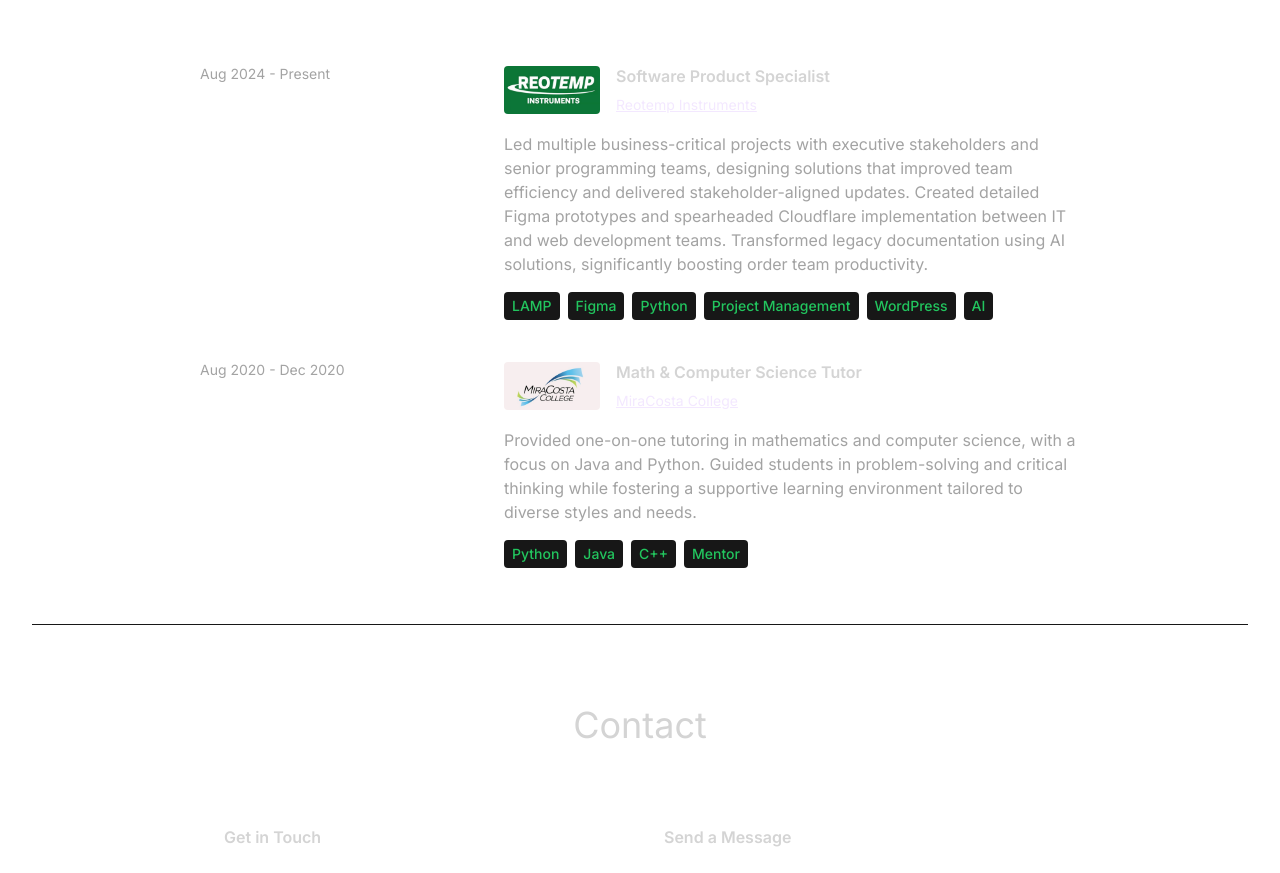
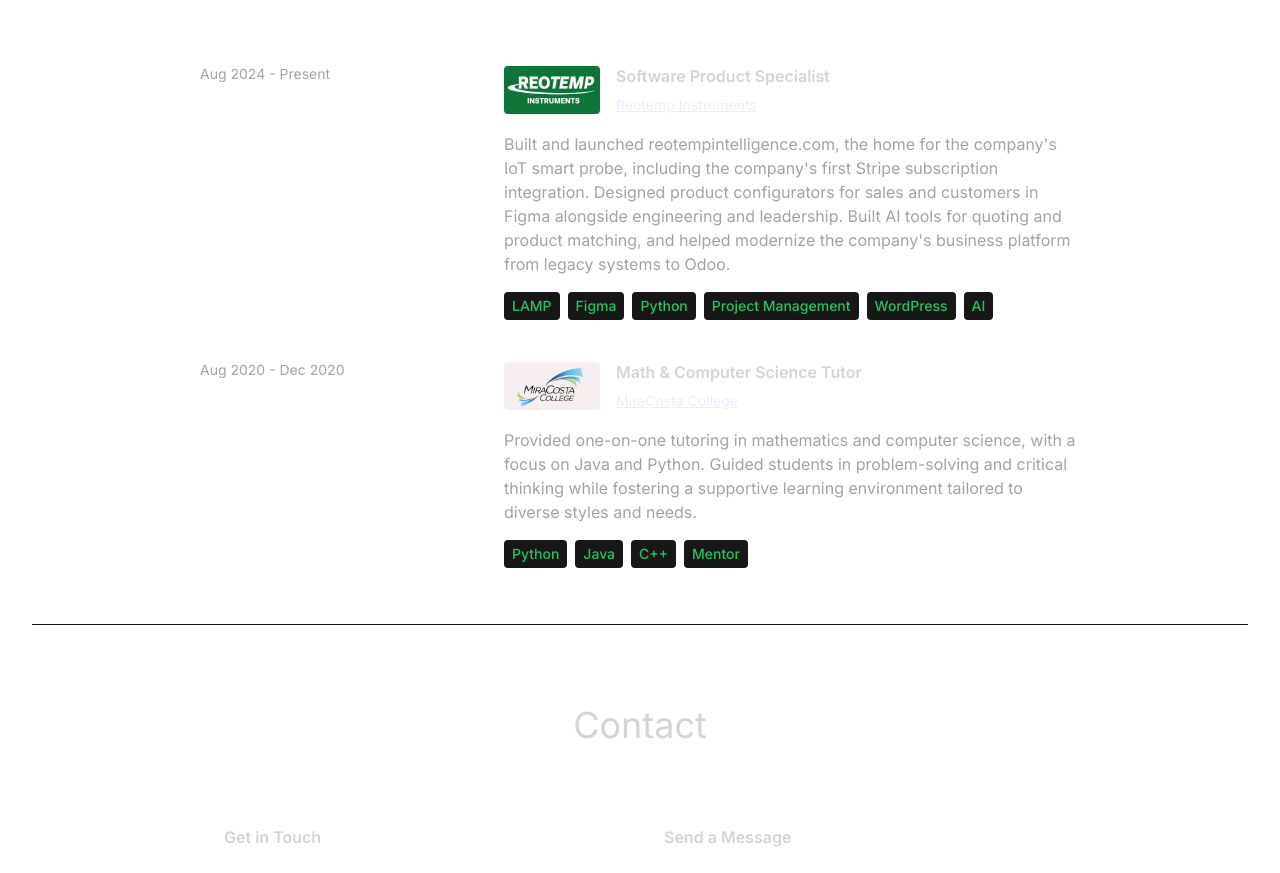
Before and after one commit to shoepack/cdportfolio, a React (Vite) app: page / in a window 1280 px wide. Shown: the part 1420-2293 px from the top of the page. Built offline with nearby package versions, Linux system fonts and the light colour scheme.

Commit message:
Update Reotemp experience description

```diff
--- a/src/constants/index.js
+++ b/src/constants/index.js
@@ -13,7 +13,7 @@ export const EXPERIENCES = [
     role: "Software Product Specialist",
     company: "Reotemp Instruments",
     companyUrl: "https://reotemp.com/",
-    description: `Led multiple business-critical projects with executive stakeholders and senior programming teams, designing solutions that improved team efficiency and delivered stakeholder-aligned updates. Created detailed Figma prototypes and spearheaded Cloudflare implementation between IT and web development teams. Transformed legacy documentation using AI solutions, significantly boosting order team productivity.`,
+    description: `Built and launched reotempintelligence.com, the home for the company's IoT smart probe, including the company's first Stripe subscription integration. Designed product configurators for sales and customers in Figma alongside engineering and leadership. Built AI tools for quoting and product matching, and helped modernize the company's business platform from legacy systems to Odoo.`,
     technologies: ["LAMP", "Figma", "Python", "Project Management", "WordPress", "AI"],
     logo: "/reotemp_logo_resized.jpg",
   },
```
